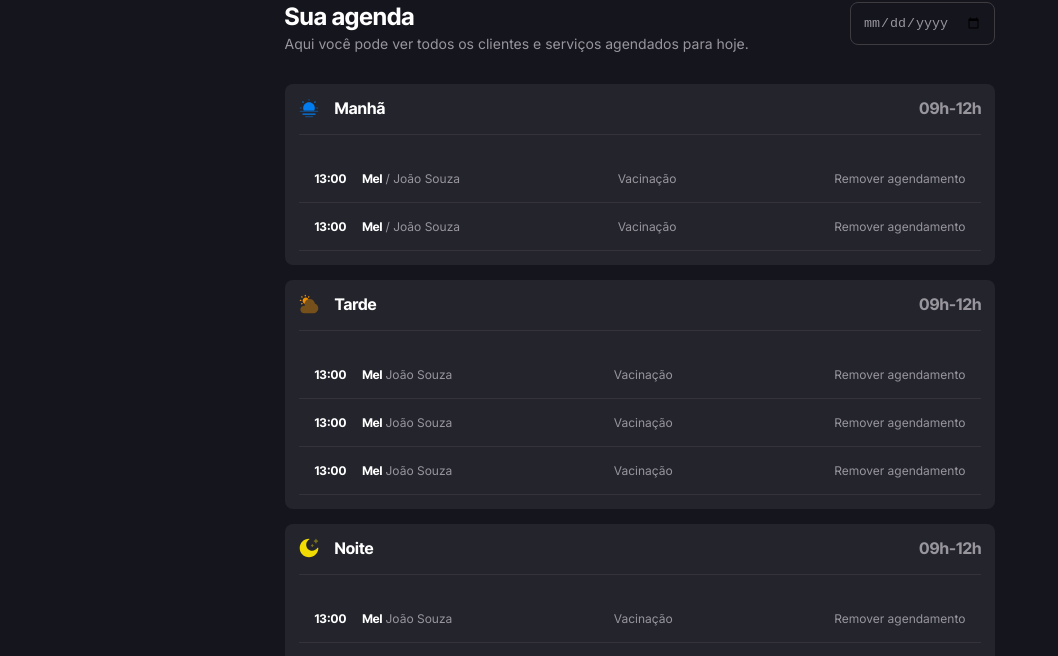
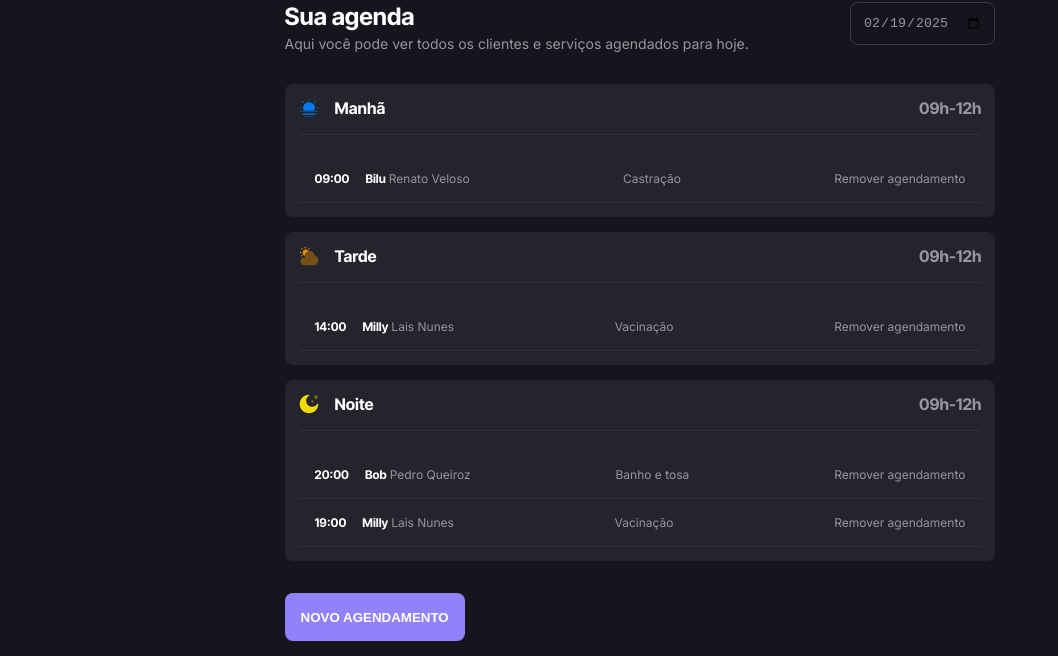
Before and after one commit to pedroqueirozs/pet_shop_scheduling, a website built with webpack: page index.html in a window 1280 px wide. Shown: the part 130-786 px from the top of the page, without its empty margins (0-1058 px from the left). Built offline with nearby package versions, Linux system fonts and the light colour scheme; data requests are answered from the project's data file.

Commit message:
Renderizando os dados da API no front end

```diff
--- a/index.html
+++ b/index.html
@@ -5,7 +5,6 @@
     <link rel="preconnect" href="https://fonts.googleapis.com" />
     <link rel="preconnect" href="https://fonts.gstatic.com" crossorigin />
     <meta name="viewport" content="width=device-width, initial-scale=1.0" />
-    <link rel="stylesheet" href="./src/styles/index.css" />
     <link
       href="https://fonts.googleapis.com/css2?family=Inter+Tight:ital,wght@0,100..900;1,100..900&family=Inter:ital,opsz,wght@0,14..32,100..900;1,14..32,100..900&display=swap"
       rel="stylesheet"
@@ -28,7 +27,7 @@
             >
           </div>
           <div class="calendar">
-            <input type="date" />
+            <input id="date" type="date" />
           </div>
         </header>
 
@@ -44,7 +43,7 @@
               </div>
               <span class="start-end-period">09h-12h </span>
             </div>
-            <ul>
+            <ul class="schedulesListMorning">
               <li>
                 <div class="schedule">
                   <h3>13:00</h3>
@@ -70,7 +69,7 @@
             </ul>
           </div>
 
-          <div class="periods morning-period">
+          <div class="periods afternoon-period">
             <div class="period-header">
               <div class="icon-and-period">
                 <img
@@ -81,7 +80,7 @@
               </div>
               <span class="start-end-period">09h-12h </span>
             </div>
-            <ul>
+            <ul class="schedulesListAfternoon">
               <li>
                 <div class="schedule">
                   <h3>13:00</h3>
@@ -118,7 +117,7 @@
             </ul>
           </div>
 
-          <div class="periods morning-period">
+          <div class="periods night-period">
             <div class="period-header">
               <div class="icon-and-period">
                 <img
@@ -129,7 +128,7 @@
               </div>
               <span class="start-end-period">09h-12h </span>
             </div>
-            <ul>
+            <ul class="schedulesListNight">
               <li>
                 <div class="schedule">
                   <h3>13:00</h3>
@@ -235,6 +234,5 @@
         </div>
       </div>
     </div>
-    <script type="module" defer src="./src/main.js"></script>
   </body>
 </html>
--- a/package.json
+++ b/package.json
@@ -1,10 +1,12 @@
 {
   "dependencies": {
-    "date-fns": "^4.1.0"
+    "date-fns": "^4.1.0",
+    "json-server": "^1.0.0-beta.3"
   },
   "scripts": {
     "build": "webpack",
-    "dev": "webpack serve"
+    "dev": "webpack serve",
+    "server": "json-server --watch server.json --port 3333"
   },
   "devDependencies": {
     "@babel/core": "^7.23.7",
--- /dev/null
+++ b/server.json
@@ -0,0 +1,40 @@
+{
+  "schedules": [
+    {
+      "id": "01",
+      "tutors_nome": "Pedro Queiroz",
+      "name_of_the_animal": "Bob",
+      "telephone": "11973779229",
+      "service": "Banho e tosa",
+      "when": "2025-02-08T02:00:00.000Z",
+      "time": "20:00"
+    },
+    {
+      "id": "02",
+      "tutors_nome": "Lais Nunes",
+      "name_of_the_animal": "Milly",
+      "telephone": "11973779229",
+      "service": "Vacinação",
+      "when": "2025-02-08T02:00:00.000Z",
+      "time": "19:00"
+    },
+    {
+      "id": "02",
+      "tutors_nome": "Lais Nunes",
+      "name_of_the_animal": "Milly",
+      "telephone": "11973779229",
+      "service": "Vacinação",
+      "when": "2025-02-08T02:00:00.000Z",
+      "time": "14:00"
+    },
+    {
+      "id": "03",
+      "tutors_nome": "Renato Veloso",
+      "name_of_the_animal": "Bilu",
+      "telephone": "11973779229",
+      "service": "Castração",
+      "when": "2025-02-08T02:00:00.000Z",
+      "time": "09:00"
+    }
+  ]
+}
--- a/src/main.js
+++ b/src/main.js
@@ -6,5 +6,5 @@ import "./styles/input.css";
 import "./styles/modal.css";
 import "./styles/period.css";
 
+import "./modules/page-load.js";
 import "./modules/modal/modal-open-and-close.js";
-import "./modules/date-change.js";
--- a/src/modules/date-change.js
+++ /dev/null
@@ -1,5 +0,0 @@
-/* import { format } from "date-fns";
-
-const currentDate = format(new Date(), "MM/dd/yyyy");
-console.log(currentDate);
- */
--- /dev/null
+++ b/src/modules/page-load.js
@@ -0,0 +1,21 @@
+import { format } from "date-fns";
+import { fetchSchedules } from "../services/search-for-aging.js";
+import { schedulesShow } from "../modules/schedules/show.js";
+
+const inputDate = document.getElementById("date");
+
+document.addEventListener("DOMContentLoaded", () => {
+  schedulesDay();
+});
+
+export async function schedulesDay() {
+  const currentDate = format(new Date(), "yyyy-MM-dd");
+  inputDate.value = currentDate;
+
+  //Buscando os dados da API
+  const allAppointments = await fetchSchedules();
+  console.log(allAppointments);
+
+  //Mostrar os dados da Api no Front
+  schedulesShow(allAppointments);
+}
--- /dev/null
+++ b/src/modules/schedules/show.js
@@ -0,0 +1,63 @@
+//Selecionar as seções: Manhã, Tarde, Noite
+const schedulesListMorning = document.querySelector(".schedulesListMorning");
+const schedulesListAfternoon = document.querySelector(
+  ".schedulesListAfternoon"
+);
+const schedulesListNight = document.querySelector(".schedulesListNight");
+
+export function schedulesShow(schedules) {
+  try {
+    schedulesListMorning.innerHTML = "";
+    schedulesListAfternoon.innerHTML = "";
+    schedulesListNight.innerHTML = "";
+    schedules.forEach((schedule) => {
+      //Essas são as variaveis do corpo do Periodo.
+      const description = document.createElement("li");
+
+      const descriptionItem = document.createElement("div");
+      descriptionItem.classList.add("schedule");
+
+      const scheduleTime = document.createElement("h3");
+      scheduleTime.textContent = schedule.time;
+
+      const petAndOwner = document.createElement("div");
+      petAndOwner.classList.add("pet-and-owner");
+
+      const pet = document.createElement("h3");
+      pet.classList.add("pet-and-owner");
+      pet.textContent = schedule.name_of_the_animal;
+
+      const owner = document.createElement("span");
+      owner.classList.add("owner");
+      owner.textContent = schedule.tutors_nome;
+
+      const service = document.createElement("span");
+      service.textContent = schedule.service;
+
+      const removeSchedule = document.createElement("span");
+      removeSchedule.classList.add("remove-schedule");
+      removeSchedule.textContent = "Remover agendamento";
+
+      const hour = schedule.time;
+      if (hour <= "12") {
+        petAndOwner.append(pet, owner);
+        descriptionItem.append(scheduleTime, petAndOwner);
+        description.append(descriptionItem, service, removeSchedule);
+        schedulesListMorning.append(description);
+      } else if (hour > "12" && hour <= "18") {
+        petAndOwner.append(pet, owner);
+        descriptionItem.append(scheduleTime, petAndOwner);
+        description.append(descriptionItem, service, removeSchedule);
+        schedulesListAfternoon.append(description);
+      } else {
+        petAndOwner.append(pet, owner);
+        descriptionItem.append(scheduleTime, petAndOwner);
+        description.append(descriptionItem, service, removeSchedule);
+        schedulesListNight.append(description);
+      }
+    });
+  } catch (error) {
+    console.log(error);
+    console.log("Não foi possivel mostras os agendamentos");
+  }
+}
--- /dev/null
+++ b/src/services/api-config.js
@@ -0,0 +1,3 @@
+export const apiConfig = {
+  baseURL: "http://localhost:3333",
+};
--- /dev/null
+++ b/src/services/search-for-aging.js
@@ -0,0 +1,13 @@
+import { apiConfig } from "./api-config.js";
+
+export async function fetchSchedules() {
+  try {
+    const response = await fetch(`${apiConfig.baseURL}/schedules`);
+    const data = await response.json();
+
+    console.log("Dados encontrados com sucesso!")
+    return data;
+  } catch (error) {
+    console.log("Não foi possível buscar os agendamentos");
+  }
+}
--- a/webpack.config.js
+++ b/webpack.config.js
@@ -21,6 +21,7 @@ module.exports = {
   plugins: [
     new HtmlWebpackPlugin({
       template: path.resolve(__dirname, "index.html"),
+      favicon: path.resolve("src", "assets", "logo.svg"),
     }),
 
     new CopyWebpackPluin({
@@ -39,6 +40,16 @@ module.exports = {
         test: /\.css$/, //Essa é uma regra para pegar todos os arquivos .css
         use: ["style-loader", "css-loader"],
       },
+      {
+        test: /\.js$/,
+        exclude: /node_modules/,
+        use: {
+          loader: "babel-loader",
+          options: {
+            presets: ["@babel/preset-env"],
+          },
+        },
+      },
     ],
   },
 };
```
Also changed, not shown: src/utils/opening-hours.js (added, +18 -0 lines), dist/index.html, dist/main.js, 1 other file.
